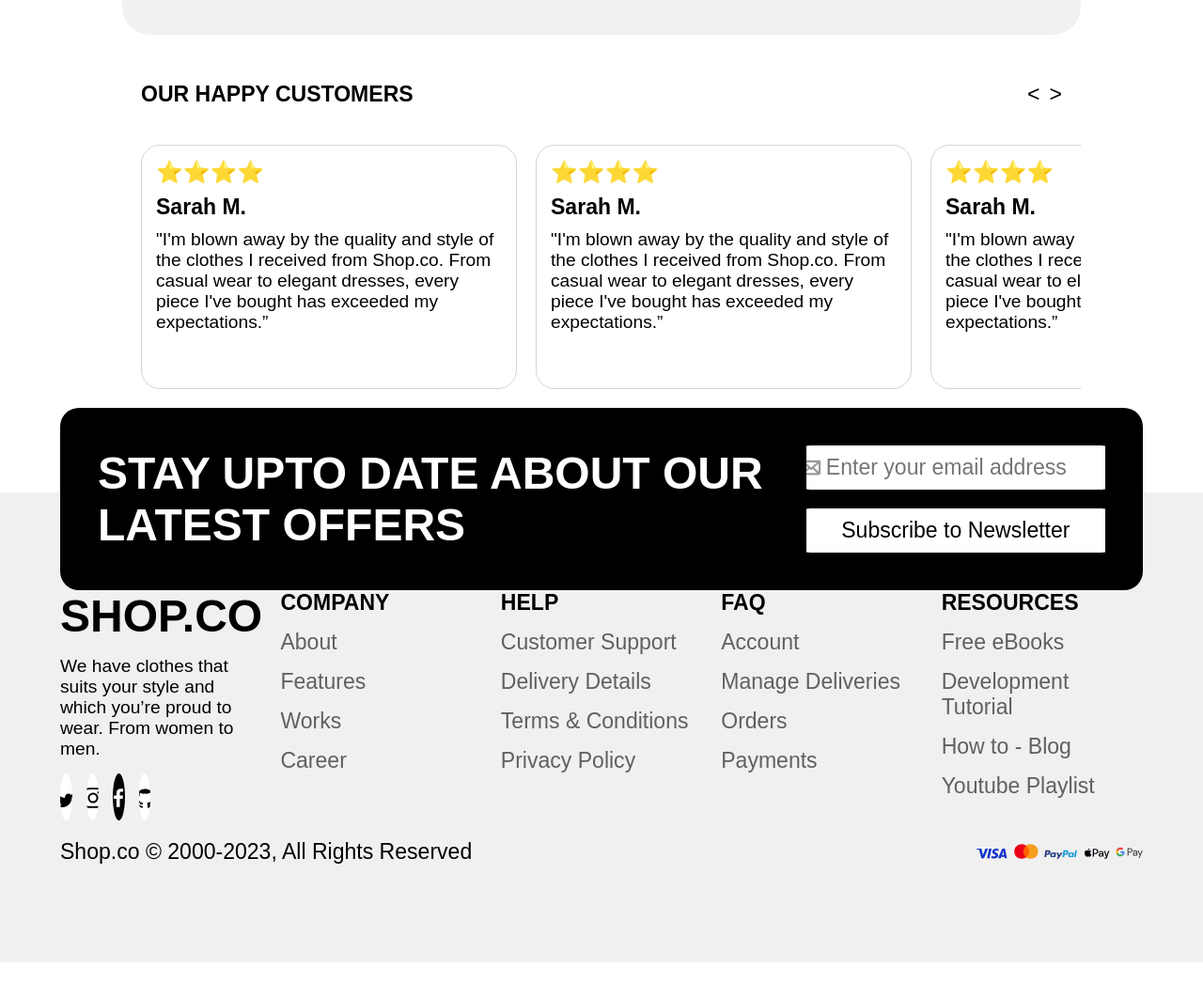
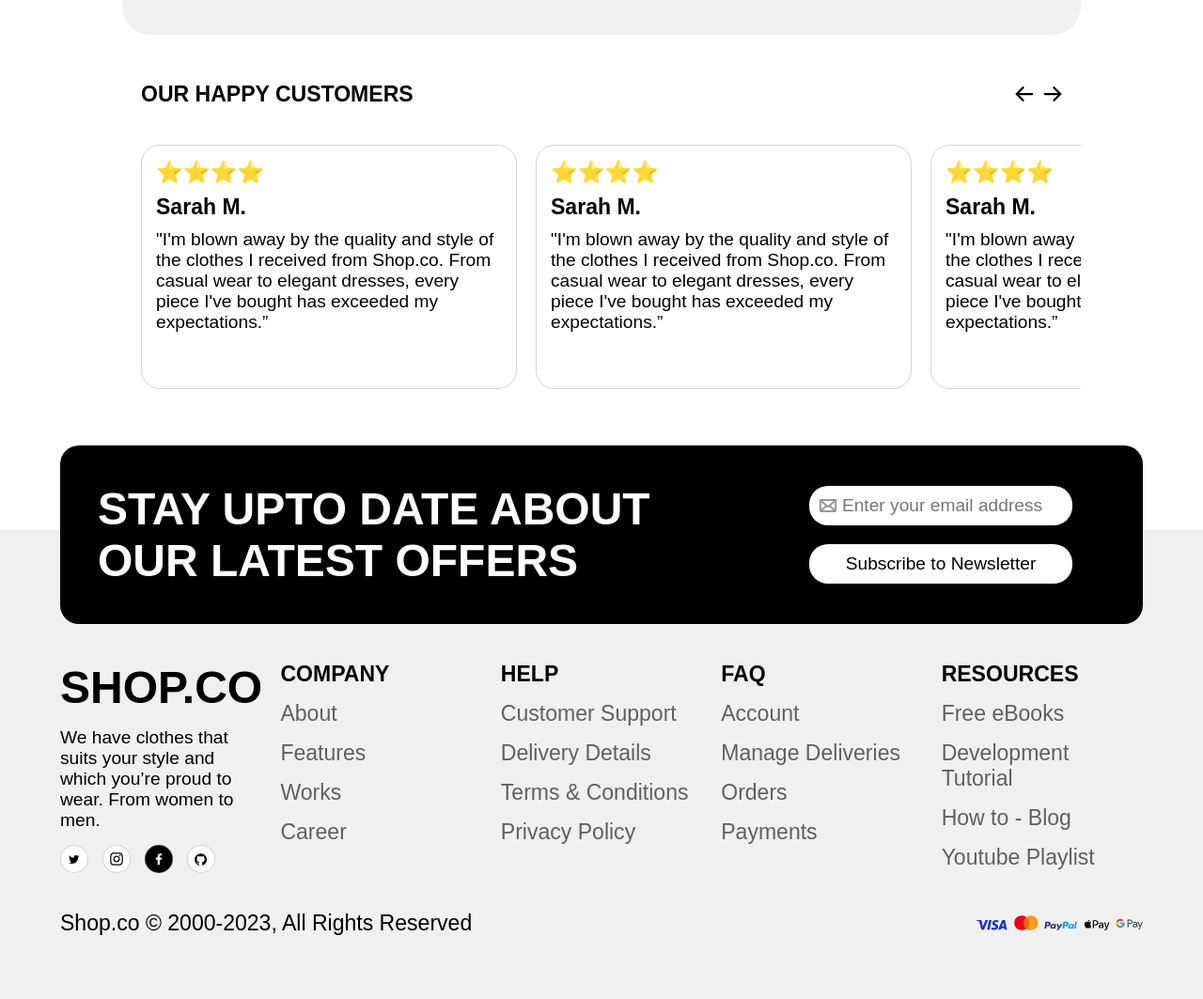
Before and after one commit to Leckller/Desafio-Compass, a website built with webpack: page src/index.html in a window 1280 px wide. Shown: the part 3369-4432 px from the top of the page at 94% size. Before the commit the page ends 4393 px from the top, so only its background shows below. Built offline with nearby package versions, Linux system fonts and the light colour scheme; a web font is replaced by a local one.

Commit message:
feat: email css completed

```diff
--- a/src/index.html
+++ b/src/index.html
@@ -165,8 +165,12 @@
         <section>
           <h2>OUR HAPPY CUSTOMERS</h2>
           <div>
-            <button class="spanR buttons" />
-            <button class="spanL buttons" />
+            <button class="buttons">
+              <img src="./assets/Arrows/left.svg" alt="left button">
+            </button>
+            <button class="buttons">
+              <img src="./assets/Arrows/right.svg" alt="right button">
+            </button>
           </div>
         </section>
 
--- a/src/styles/Footer.css
+++ b/src/styles/Footer.css
@@ -6,8 +6,8 @@ footer {
     justify-content: center;
     align-items: center;
     overflow-x: visible;
-    gap: 20px;
-    margin-top: 60px;
+    gap: 40px;
+    margin-top: 100px;
     width: 100%;
     position: relative;
 }
@@ -19,10 +19,7 @@ footer a {
 
 .formSection {
     display: flex;
-    transform: translate(0, -90px);
-    position: absolute;
     width: 90%;
-    top: 0;
     max-width: 2500px;
     min-height: 180px;
     gap: 20px;
@@ -36,6 +33,10 @@ footer a {
     overflow: hidden;
 }
 
+footer section {
+    transform: translate(0, -90px);
+}
+
 .formSection h2 {
     font-size: 2.5rem;
 }
@@ -45,16 +46,24 @@ footer a {
     flex-direction: column;
     justify-content: center;
     align-items: center;
+    flex-wrap: wrap;
     width: 45%;
+    min-width: 350px;
     gap: 20px;
+    position: relative;
+}
+
+.formSection input {
+    width: 100%;
+    font-size: 1rem;
 }
 
 .formSection label,
 .formSection button {
     width: 80%;
     background-color: white;
+    font-size: 1rem;
     border-radius: 20px;
-    min-width: 350px;
     padding: 10px;
     gap: 5px;
 }
@@ -82,13 +91,22 @@ footer a {
     gap: 15px;
 }
 
-.infoFooter img {
-    transform: scale(1.6);
+.infoFooter button {
+    width: 30px;
+    height: 30px;
+    padding: 5px;
+    display: flex;
+    flex-direction: row;
+    justify-content: center;
+    align-items: center;
+    border: solid 1.5px rgba(143, 143, 143, 0.375);
 }
 
 .infoFooter article article {
     display: flex;
     flex-direction: row;
+    flex-wrap: wrap;
+    width: 100%;
 }
 
 .infoFooter h3 {
@@ -107,9 +125,6 @@ footer a {
         flex-direction: column;
     }
 
-    .formSection h2 {
-        font-size: 1.5rem;
-    }
 
     .infoFooter {
         flex-wrap: wrap;
@@ -118,4 +133,15 @@ footer a {
     .formSection form {
         width: 100%;
     }
+
+    .formSection h2 {
+        flex-grow: 1;
+        width: 100%;
+    }
+
+    .formSection button,
+    .formSection label {
+        flex-grow: 1;
+        width: 100%;
+    }
 }
--- a/src/styles/styles.css
+++ b/src/styles/styles.css
@@ -56,9 +56,7 @@
 }
 
 .rounded {
-  border-radius: 100%;
-  width: 50px;
-  height: 50px;
+  border-radius: 99999px;
 }
 
 .border {
```
Also changed, not shown: src/assets/Arrows/left.svg (added), src/assets/Arrows/right.svg (added).
